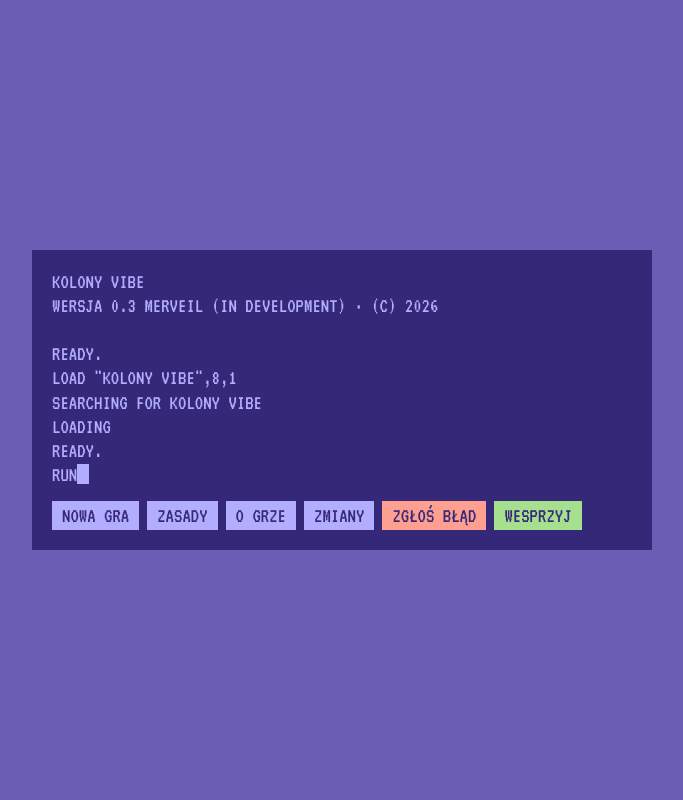
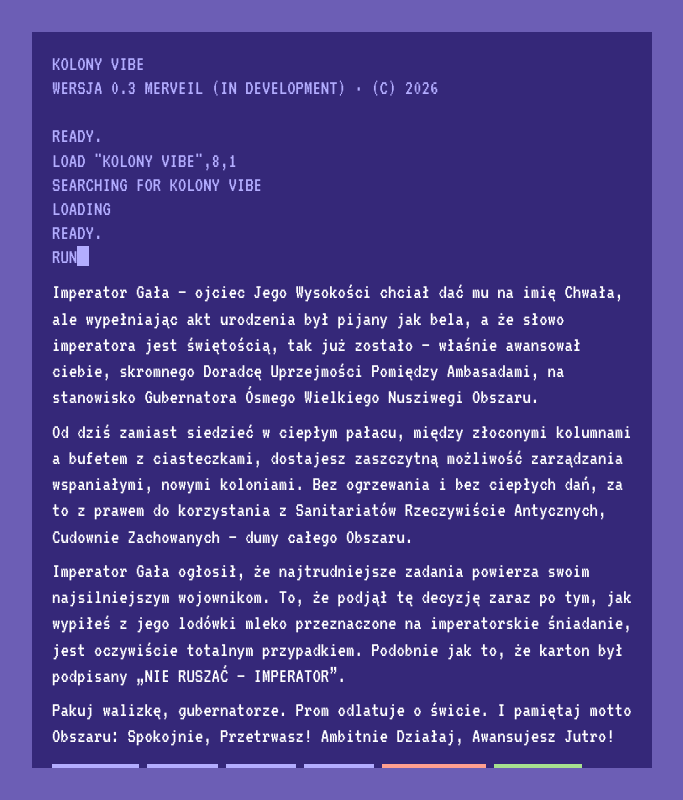
Before and after one commit to socek/kolony-vibe, a Vue app: page / in a window 1280 px wide. Shown: the top 800 px of the page, without its empty margins (298-981 px from the left). Built offline with nearby package versions, Linux system fonts and the light colour scheme.

Commit message:
Tell the opening story on the start screen
Co-Authored-By: Claude Opus 5.5 <noreply@anthropic.com>

```diff
--- a/src/components/screens/BootScreen.vue
+++ b/src/components/screens/BootScreen.vue
@@ -2,6 +2,7 @@
 import { ref, onMounted, onUnmounted } from 'vue'
 import { ui, newGame, closeScreen, showScreen } from '../../store.js'
 import { versionLabel } from '../../game/changelog.js'
+import { BOOT_STORY } from '../../game/scenarios.js'
 
 // Ekran startowy udający wczytywanie gry na C64
 const LINES = ['KOLONY VIBE', 'WERSJA ' + versionLabel(true).replace(/[„”]/g, '') + ' · (C) 2026', '', 'READY.', 'LOAD "KOLONY VIBE",8,1', 'SEARCHING FOR KOLONY VIBE', 'LOADING', 'READY.']
@@ -22,6 +23,7 @@ import LinkButtons from '../LinkButtons.vue'
     <template v-for="(l, i) in LINES.slice(0, shown)" :key="i">{{ l }}<br></template>
     <template v-if="shown > LINES.length">
       RUN<span class="cursor"></span>
+      <div class="bootstory"><p v-for="(p, i) in BOOT_STORY" :key="i">{{ p }}</p></div>
       <div v-if="ui.saveDropped" class="warn small" style="margin-top:8px">Zapis gry z poprzedniej wersji nie jest zgodny z obecną wersją gry i nie może zostać wczytany. Zacznij nową grę.</div>
       <div class="btns">
         <button v-if="ui.savedDay" @click="closeScreen">KONTYNUUJ (dzień {{ ui.savedDay }})</button>
--- a/src/game/changelog.js
+++ b/src/game/changelog.js
@@ -9,6 +9,7 @@ export const versionLabel = (upper = false) => {
 export const CHANGELOG = [
   {
     v: '0.3 „Merveil” (in development)', d: 'w przygotowaniu', items: [
+      'Ekran startowy opowiada początek fabuły: jak Imperator Gała awansował cię na Gubernatora Ósmego Wielkiego Nusziwegi Obszaru.',
       'Animacja „wczytywania” na ekranie startowym leci tylko raz, przy uruchomieniu gry – nie przy powrocie z zasad czy „O grze”.',
       'Zakładka RYNEK nazywa się teraz IMPERIUM (rynek, zlecenia LUJ i osada sąsiedzka).',
       'Specjaliści według celów: zamiast wybierać, kogo szkolą szkoły, każda specjalizacja ma docelową liczbę – AUTO (tyle, ile stanowisk w budynkach) albo ręczną. Szkoły kształcą tych, których najbardziej brakuje, a po osiągnięciu celów nie zabierają ludzi. Nowe: zwalnianie specjalistów i ostrzeżenie, gdy szkoły nie nadążają.',
--- a/src/game/scenarios.js
+++ b/src/game/scenarios.js
@@ -8,6 +8,14 @@ export const DIFF = {
   normal: { n: 'NORMALNY', mult: 1.5, color: 'var(--yellow)' },
   hard: { n: 'TRUDNY', mult: 2, color: 'var(--red)' }
 }
+
+// Początek fabuły pokazywany na ekranie startowym (pod „RUN”)
+export const BOOT_STORY = [
+  'Imperator Gała – ojciec Jego Wysokości chciał dać mu na imię Chwała, ale wypełniając akt urodzenia był pijany jak bela, a że słowo imperatora jest świętością, tak już zostało – właśnie awansował ciebie, skromnego Doradcę Uprzejmości Pomiędzy Ambasadami, na stanowisko Gubernatora Ósmego Wielkiego Nusziwegi Obszaru.',
+  'Od dziś zamiast siedzieć w ciepłym pałacu, między złoconymi kolumnami a bufetem z ciasteczkami, dostajesz zaszczytną możliwość zarządzania wspaniałymi, nowymi koloniami. Bez ogrzewania i bez ciepłych dań, za to z prawem do korzystania z Sanitariatów Rzeczywiście Antycznych, Cudownie Zachowanych – dumy całego Obszaru.',
+  'Imperator Gała ogłosił, że najtrudniejsze zadania powierza swoim najsilniejszym wojownikom. To, że podjął tę decyzję zaraz po tym, jak wypiłeś z jego lodówki mleko przeznaczone na imperatorskie śniadanie, jest oczywiście totalnym przypadkiem. Podobnie jak to, że karton był podpisany „NIE RUSZAĆ – IMPERATOR”.',
+  'Pakuj walizkę, gubernatorze. Prom odlatuje o świcie. I pamiętaj motto Obszaru: Spokojnie, Przetrwasz! Ambitnie Działaj, Awansujesz Jutro!'
+]
 
 export const PROLOGUE = 'Jego Wysokość Imperator Ludzkiej Unii Jedności obchodzi wkrótce setne urodziny i zapowiedział „Najwspanialszy Jubileusz w Dziejach Ludzkości”. Każdy z jego dworzan dostał do przygotowania jeden element uroczystości – i każdy uznał, że najlepiej będzie założyć w tym celu nową kolonię. Ty zostajesz jej gubernatorem.'
 
--- a/src/style.css
+++ b/src/style.css
@@ -139,3 +139,4 @@ a{color:var(--cyan)}
 .order.offer > .row:first-child{color:var(--cyan)}
 
 .spec{margin-top:6px;padding-top:4px;border-top:1px dashed var(--border)}
+.bootstory{margin-top:10px;color:var(--white);line-height:1.25}.bootstory p{margin:0 0 8px}
```
Also changed, not shown: 1 other file (tests, documents, lock files or other folders).
